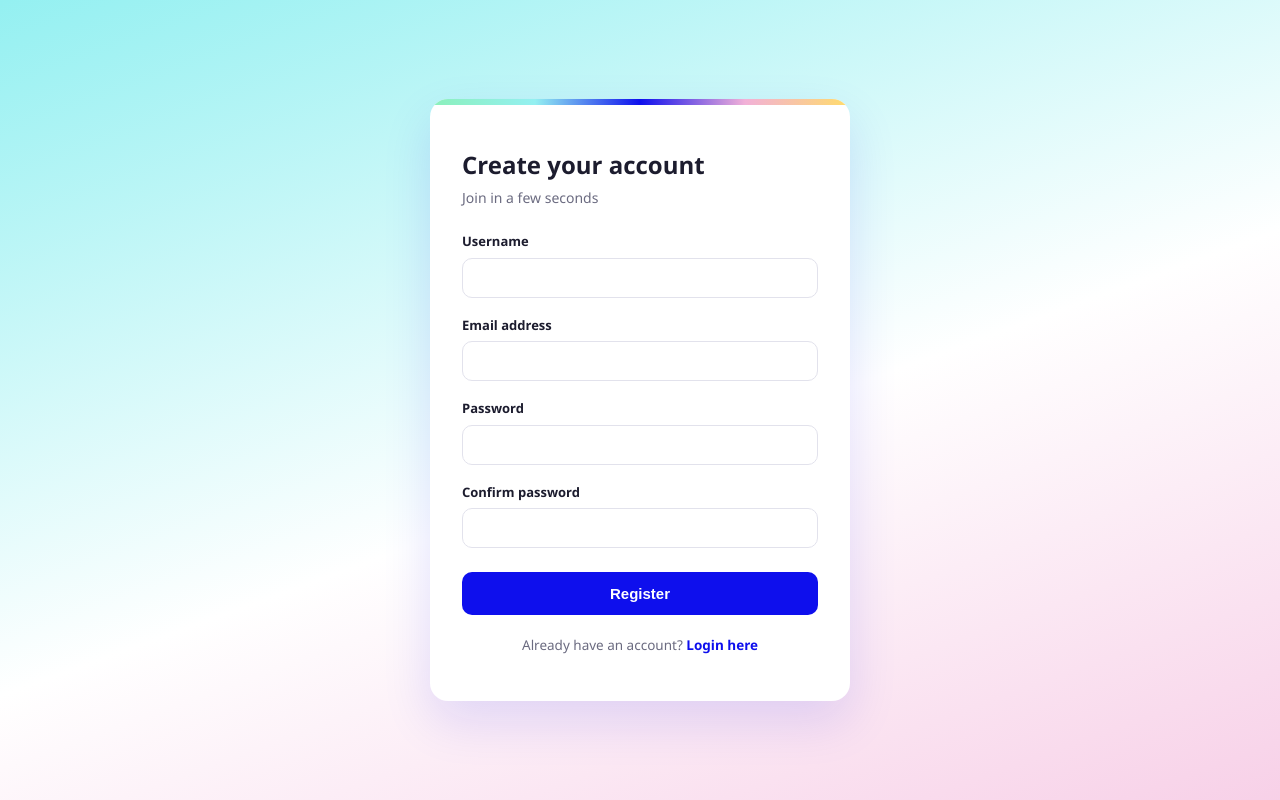
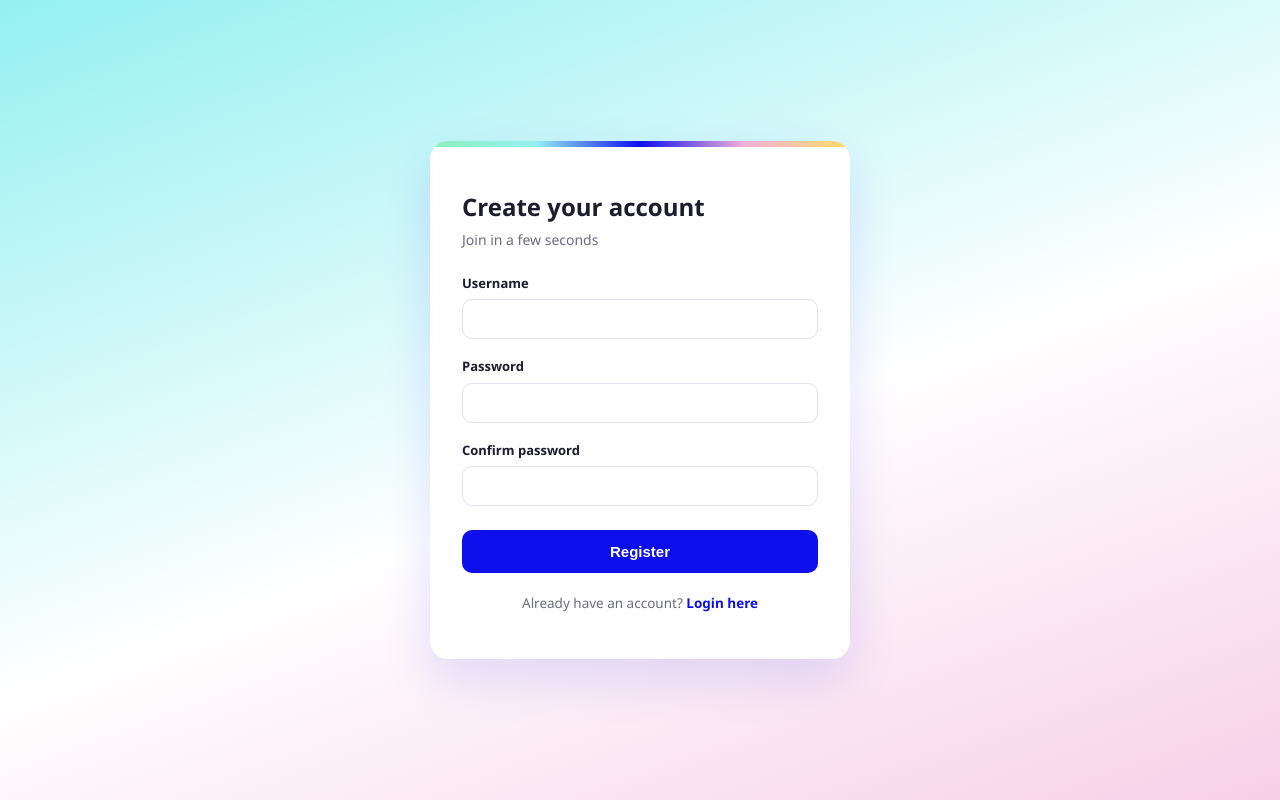
Before and after one commit to PAIN-88/AI-Powered-Chat-App, a Django app: page /register in a window 1280 px wide. Shown: the part 70-870 px from the top of the page. Run offline with Django 5.2, Linux system fonts and the light colour scheme.

Commit message:
Remove email field and Google login, add username-only auth with validation

```diff
--- a/user/forms.py
+++ b/user/forms.py
@@ -3,27 +3,30 @@ from django.contrib.auth.models import User
 from .models import *
 from django.contrib.auth.password_validation import validate_password
 from django.core.exceptions import ValidationError
+
 class RegisterForm(forms.ModelForm):
     password = forms.CharField(widget=forms.PasswordInput)
     confirm_password = forms.CharField(widget=forms.PasswordInput)
 
     class Meta:
         model = User
-        fields = ['username','email','password']
+        fields = ['username', 'password']
+
+    def clean_username(self):
+        username = self.cleaned_data.get('username')
+        if ' ' in username:
+            raise forms.ValidationError("Username must not contain spaces.")
+        if User.objects.filter(username=username).exists():
+            raise forms.ValidationError("This username is already taken.")
+        return username
 
     def clean_password(self):
         password = self.cleaned_data.get('password')
         try:
             validate_password(password)
-        except  ValidationError as e:
+        except ValidationError as e:
             raise forms.ValidationError(e.messages)
         return password
-
-    def clean_email(self):
-        email = self.cleaned_data.get('email')
-        if User.objects.filter(email=email).exists():
-            raise forms.ValidationError("This email is already registered.")
-        return email
 
     def clean(self):
         cleaned_data = super().clean()
@@ -33,11 +36,13 @@ class RegisterForm(forms.ModelForm):
             raise forms.ValidationError("Passwords do not match")
         return cleaned_data
 
+
 class LoginForm(forms.Form):
-    email = forms.EmailField()
+    username = forms.CharField()
     password = forms.CharField(widget=forms.PasswordInput)
+
 
 class ProfileForm(forms.ModelForm):
     class Meta:
         model = Profile
-        fields = ['bio','avatar']
+        fields = ['bio', 'avatar']
--- a/user/templates/user/profile.html
+++ b/user/templates/user/profile.html
@@ -3,7 +3,7 @@
 
 {% block title %}Register{% endblock %}
 {% block content %}
-    <link rel="stylesheet" href="{% static 'user/profile.css' %}">
+    <link rel="stylesheet" href="{% static 'user/profile.css' %}?v=6">
 
 
     <div class="auth-page">
@@ -21,7 +21,9 @@
             </div>
 
             <h1 class="auth-title profile-name">{{ profile.user.username }}</h1>
-            <p class="auth-subtitle">{{ profile.user.email }}</p>
+            {% if profile.user.email %}
+                <p class="auth-subtitle">{{ profile.user.email }}</p>
+            {% endif %}
 
             <div class="profile-info">
                 <span class="profile-label">Bio</span>
--- a/user/views.py
+++ b/user/views.py
@@ -29,11 +29,8 @@ def login_view(request):
         form = LoginForm(request.POST)
 
         if form.is_valid():
-            email = form.cleaned_data['email']
+            username = form.cleaned_data['username']
             password = form.cleaned_data['password']
-
-            user_obj = User.objects.filter(email=email).order_by('id').first()
-            username = user_obj.username if user_obj else None
 
             user = authenticate(request, username=username, password=password)
 
@@ -46,7 +43,6 @@ def login_view(request):
         form = LoginForm()
 
     return render(request, 'user/login.html', {'form': form})
-
 
 def logout_view(request):
     logout(request)
```
